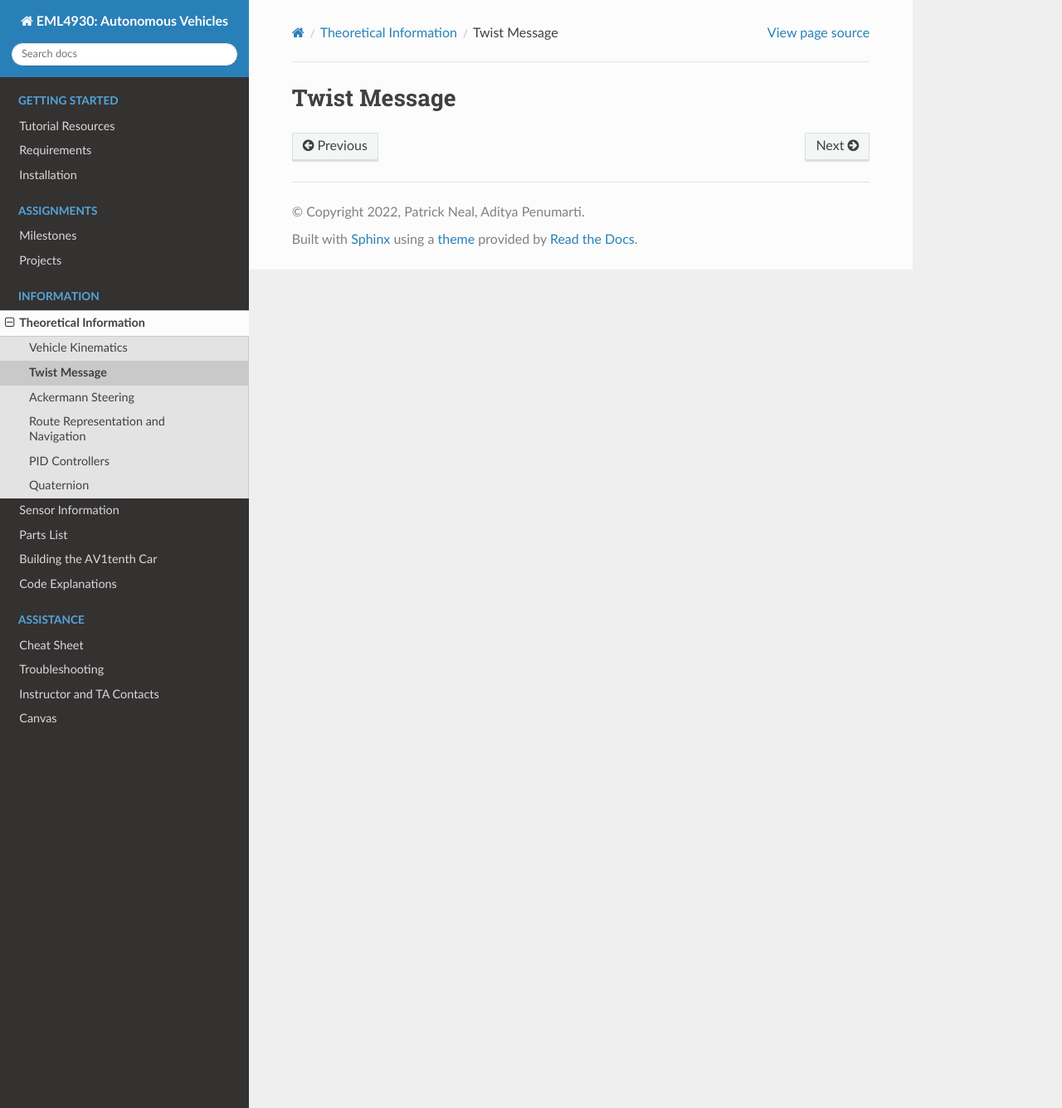
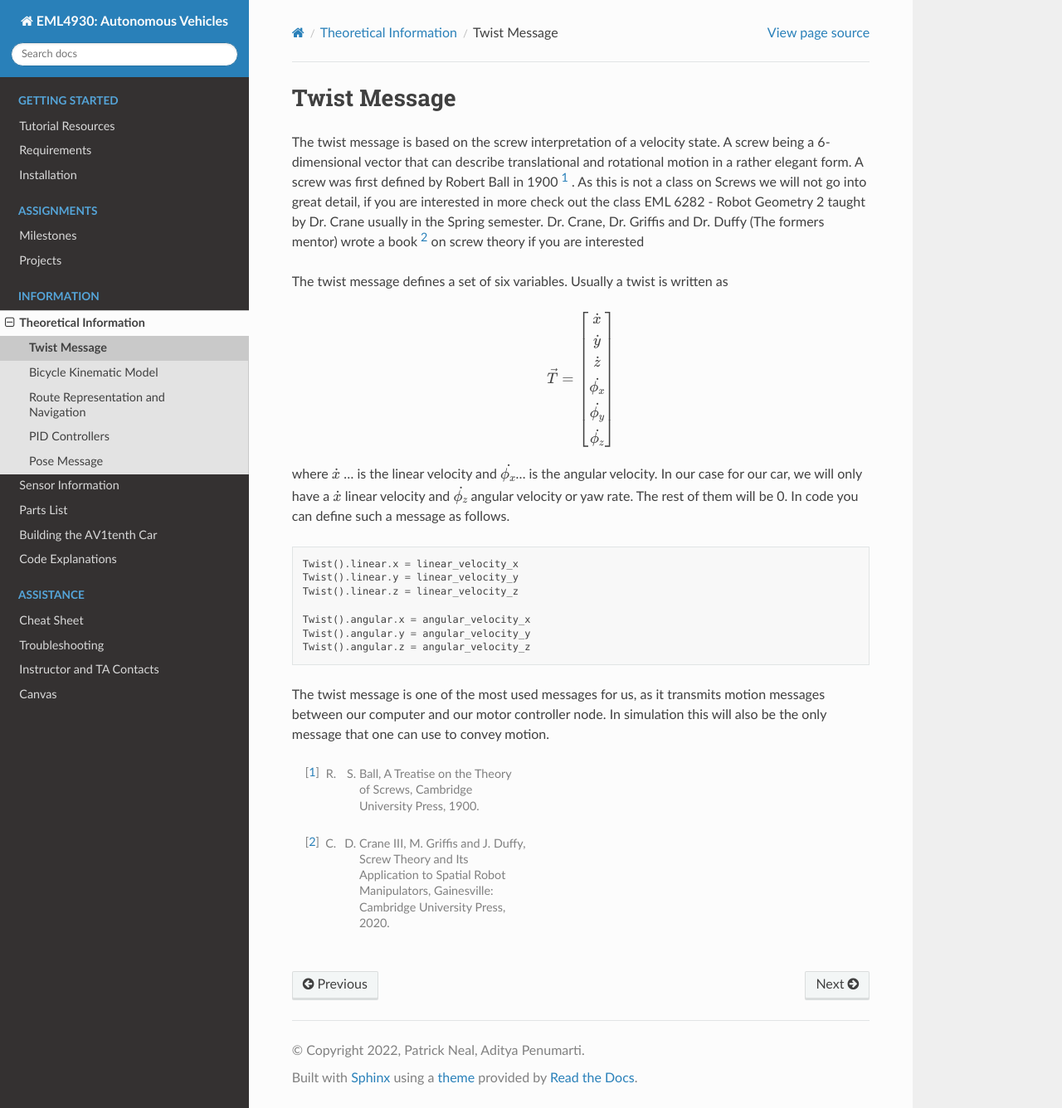
Before and after one commit to av-mae-uf/av1tenth-docs, a Sphinx documentation site: the page built from docs/information/theoryinfo/twist.rst, in a window 1280 px wide and 1336 px high. Shown: the whole window at 83% size. Built offline with Sphinx 7.4.7 and the Read the Docs theme 2.0.0, drawn with Linux system fonts in a browser that asks for light colours.

Commit message:
All theoretical info complete.

```diff
--- a/docs/information/parts.rst
+++ b/docs/information/parts.rst
@@ -23,7 +23,7 @@ Sensors and Controllers
 * `NEO-6M GPS Unit <https://www.amazon.com/HiLetgo-GY-NEO6MV2-Controller-Ceramic-Antenna/dp/B01D1D0F5M/ref=sr_1_4?keywords=neo+6m+gps&qid=1654207881&sprefix=NEO6m+%2Caps%2C139&sr=8-4>`_
 * `Optical Encoder <https://www.amazon.com/DAOKI-Measuring-Optocoupler-Interrupter-Detection/dp/B081W4KMHC/?_encoding=UTF8&pd_rd_w=gJQbb&content-id=amzn1.sym.bbb6bbd8-d236-47cb-b42f-734cb0cacc1f&pf_rd_p=bbb6bbd8-d236-47cb-b42f-734cb0cacc1f&pf_rd_r=ZP02N35GX704JD00GBGH&pd_rd_wg=KaeJ1&pd_rd_r=5f7cd57c-e783-417a-b8a7-61e530c5cf28&ref_=pd_gw_ci_mcx_mi>`_
 * `IMU <https://www.amazon.com/dp/B01N03WKDV?ref_=cm_sw_r_cp_ud_dp_D7DSSYP6HGDE6WMQPZHM>`_
-*  `Pololu Micro Maestro <https://www.pololu.com/product/1350>`_
+* `Pololu Micro Maestro <https://www.pololu.com/product/1350>`_
 
 Electrical
 ^^^^^^^^^^
--- a/docs/information/sensor.rst
+++ b/docs/information/sensor.rst
@@ -28,7 +28,6 @@ A picture of how the array of ranges are given is given below:
 As seen above, the RPLiDAR ranges data starts from the -x and rotates counter-clockwise and has a 0.5 degree step size. Therefore your ``ranges[]`` array would
 be 720 long in size.
 
-.. note:: At this point you should know how to transform this range data to cartesian coordinates.
 
 GPS
 ---
--- a/docs/information/theoryinfo/acker.rst
+++ /dev/null
@@ -1,2 +0,0 @@
-Ackermann Steering
-==================
--- a/docs/information/theoryinfo/pid.rst
+++ b/docs/information/theoryinfo/pid.rst
@@ -75,6 +75,6 @@ or
 
 .. math::
 
-    u = K_p e_k + K_i \sum_{k=1}^{k} e_n \Delta t + K_d \dfrac {e_k - e_{k-1} } {t_k - (t_k-1)} \tag{5}
+    u = K_p e_k + K_i \sum_{k=1}^{k} e_k \Delta t + K_d \dfrac {e_k - e_{k-1} } {t_k - (t_k-1)} \tag{5}
 
 When you are working on any controllers in code, you probably want to use equation 5. You must understand how these terms work and how to implement them in code first!
--- a/docs/information/theoryinfo/quaternion.rst
+++ /dev/null
@@ -1,2 +0,0 @@
-Quaternion
-==========
--- a/docs/information/theoryinfo/theoryinfo.rst
+++ b/docs/information/theoryinfo/theoryinfo.rst
@@ -7,9 +7,8 @@ Here you can find all the theoretical information pertaining to the class and th
    :maxdepth: 1
    :caption: Pages
 
-   Vehicle Kinematics <veh_kin>
    Twist Message <twist>
-   Ackermann Steering <acker>
+   Bicycle Kinematic Model <cyckinem>
    Route Representation and Navigation <routes/routesrep>
    PID Controllers <pid>
-   Quaternion <quaternion>
+   Pose Message <pose>
--- a/docs/information/theoryinfo/twist.rst
+++ b/docs/information/theoryinfo/twist.rst
@@ -1,2 +1,38 @@
 Twist Message
 ==============
+
+The twist message is based on the screw interpretation of a velocity state. A screw being a 6-dimensional vector that can describe translational and rotational motion in a rather elegant form.
+A screw was first defined by Robert Ball in 1900 [1]_ . As this is not a class on Screws we will not go into great detail, if you are interested in more check out the class
+EML 6282 - Robot Geometry 2 taught by Dr. Crane usually in the Spring semester. Dr. Crane, Dr. Griffis and Dr. Duffy (The formers mentor) wrote a book [2]_ on screw theory if you are interested
+
+The twist message defines a set of six variables. Usually a twist is written as
+
+.. math::
+
+    \vec{T} =   \begin{bmatrix}
+                \dot{x}\\
+                \dot{y}\\
+                \dot{z}\\
+                \dot{\phi_x}\\
+                \dot{\phi_y}\\
+                \dot{\phi_z}\\
+                \end{bmatrix}
+
+where :math:`\dot{x}` ... is the linear velocity and :math:`\dot{\phi_x}`... is the angular velocity. In our case for our car, we will only have a :math:`\dot{x}` linear velocity and
+:math:`\dot{\phi_z}` angular velocity or yaw rate. The rest of them will be 0. In code you can define such a message as follows.
+
+.. code-block:: python
+
+    Twist().linear.x = linear_velocity_x
+    Twist().linear.y = linear_velocity_y
+    Twist().linear.z = linear_velocity_z
+
+    Twist().angular.x = angular_velocity_x
+    Twist().angular.y = angular_velocity_y
+    Twist().angular.z = angular_velocity_z
+
+The twist message is one of the most used messages for us, as it transmits motion messages between our computer and our motor controller node. In simulation this will also be the only message that one can use to convey motion.
+
+.. [1] R. S. Ball, A Treatise on the Theory of Screws, Cambridge University Press, 1900.
+
+.. [2] C. D. Crane III, M. Griffis and J. Duffy, Screw Theory and Its Application to Spatial Robot Manipulators, Gainesville: Cambridge University Press, 2020.
--- a/docs/information/theoryinfo/veh_kin.rst
+++ /dev/null
@@ -1,2 +0,0 @@
-Vehicle Kinematics
-===================
```
Also changed, not shown: docs/information/theoryinfo/cyckinem.rst (added, +39 -0 lines), docs/information/theoryinfo/pose.rst (added, +61 -0 lines), docs/information/theoryinfo/images/PIDFig1.png (deleted), docs/information/theoryinfo/images/bicyle_diagram.png (added).
